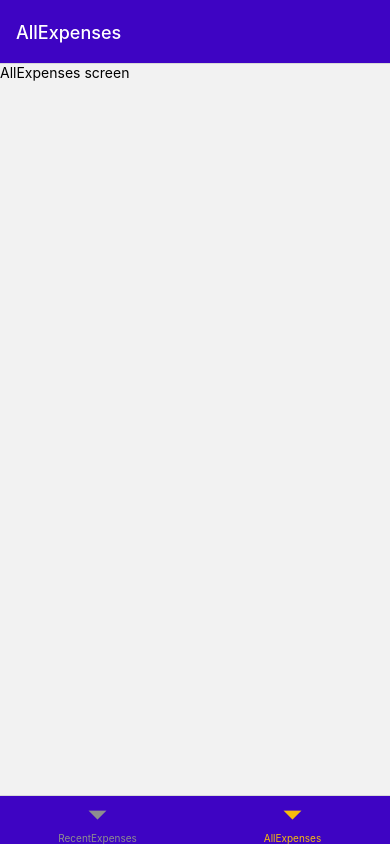
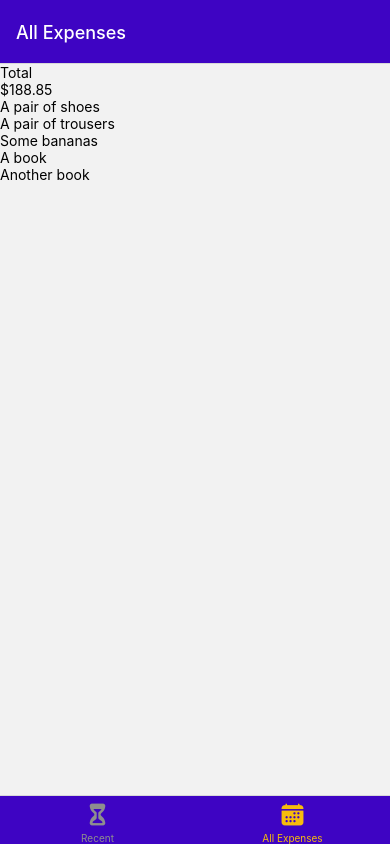
Before and after one commit to Gabriele-Cavallo/starting-prj-react-native-04, a React Native app: screen /AllExpenses in a window 390 px wide. Built offline with nearby package versions, Linux system fonts and the light colour scheme.

Commit message:
feat: add dummy data for rendering

```diff
--- a/App.js
+++ b/App.js
@@ -6,6 +6,7 @@ import ManageExpenses from './screens/ManageExpenses';
 import RecentExpenses from './screens/RecentExpenses';
 import AllExpenses from './screens/AllExpenses';
 import { GlobalStyles } from './constants/styles';
+import { Ionicons } from '@expo/vector-icons';
 
 const Stack = createNativeStackNavigator();
 const BottomTabs = createBottomTabNavigator();
@@ -17,8 +18,28 @@ function ExpensesOverview() {
     tabBarStyle: { backgroundColor: GlobalStyles.colors.primary500 },
     tabBarActiveTintColor: GlobalStyles.colors.accent500,
   }}>
-    <BottomTabs.Screen name='RecentExpenses' component={RecentExpenses} />
-    <BottomTabs.Screen name='AllExpenses' component={AllExpenses} />
+    <BottomTabs.Screen
+      name='RecentExpenses'
+      component={RecentExpenses}
+      options={{
+        title: 'Recent Expenses',
+        tabBarLabel: 'Recent',
+        tabBarIcon: ({color, size}) => (
+          <Ionicons  name="hourglass" size={size} color={color}/>
+        ),
+      }}
+    />
+    <BottomTabs.Screen
+      name='AllExpenses'
+      component={AllExpenses}
+      options={{
+        title: 'All Expenses',
+        tabBarLabel: 'All Expenses',
+        tabBarIcon: ({color, size}) => (
+          <Ionicons  name="calendar" size={size} color={color}/>
+        ),
+      }}
+    />
   </BottomTabs.Navigator>
 }
 
--- /dev/null
+++ b/components/ExpensesOutput/ExpensesList.js
@@ -0,0 +1,15 @@
+import { FlatList, Text } from "react-native";
+
+function renderExpenseItem(itemData){
+    return <Text>{itemData.item.description}</Text>
+}
+
+export default function ExpensesList({expenses}){
+    return (
+        <FlatList
+            data={expenses}
+            renderItem={renderExpenseItem}
+            keyExtractor={(item) => item.id}
+        />
+    )
+}
--- /dev/null
+++ b/components/ExpensesOutput/ExpensesOutput.js
@@ -0,0 +1,45 @@
+import { View } from "react-native";
+import ExpensesSummary from "./ExpensesSummary";
+import ExpensesList from "./ExpensesList";
+
+const DUMMY_EXPENSES = [
+    {
+        id: 'e1',
+        description: 'A pair of shoes',
+        amount: 59.99,
+        date: new Date('2024-12-19'),
+    },
+    {
+        id: 'e2',
+        description: 'A pair of trousers',
+        amount: 89.29,
+        date: new Date('2024-01-05'),
+    },
+    {
+        id: 'e3',
+        description: 'Some bananas',
+        amount: 5.99,
+        date: new Date('2024-12-01'),
+    },
+    {
+        id: 'e4',
+        description: 'A book',
+        amount: 14.99,
+        date: new Date('2024-02-19'),
+    },
+    {
+        id: 'e5',
+        description: 'Another book',
+        amount: 18.59,
+        date: new Date('2024-02-18'),
+    },
+]
+
+export default function ExpensesOutput({ expenses, expensesPeriod }) {
+    return (
+        <View>
+           <ExpensesSummary expenses={DUMMY_EXPENSES} periodName={expensesPeriod} />
+           <ExpensesList expenses={DUMMY_EXPENSES} />
+        </View>
+    )
+}
--- /dev/null
+++ b/components/ExpensesOutput/ExpensesSummary.js
@@ -0,0 +1,14 @@
+import { Text, View } from "react-native";
+
+export default function ExpensesSummary({expenses, periodName}){
+    const expensesSum = expenses.reduce((sum, expense) => {
+        return sum + expense.amount
+    }, 0);
+
+    return (
+        <View>
+            <Text>{periodName}</Text>
+            <Text>${expensesSum.toFixed(2)}</Text>
+        </View>
+    )
+}
--- a/screens/AllExpenses.js
+++ b/screens/AllExpenses.js
@@ -1,7 +1,7 @@
-import { Text } from "react-native";
+import ExpensesOutput from "../components/ExpensesOutput/ExpensesOutput";
 
 export default function AllExpenses(){
     return (
-       <Text>AllExpenses screen</Text>
+       <ExpensesOutput expensesPeriod="Total" />
     )
 }
--- a/screens/RecentExpenses.js
+++ b/screens/RecentExpenses.js
@@ -1,7 +1,8 @@
 import { Text } from "react-native";
+import ExpensesOutput from "../components/ExpensesOutput/ExpensesOutput";
 
 export default function RecentExpenses(){
     return (
-        <Text>RecentExpenses screen</Text>
+        <ExpensesOutput expensesPeriod="Last 7 Days" />
     )
 }
```
